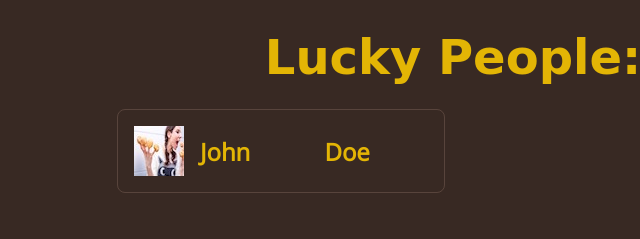
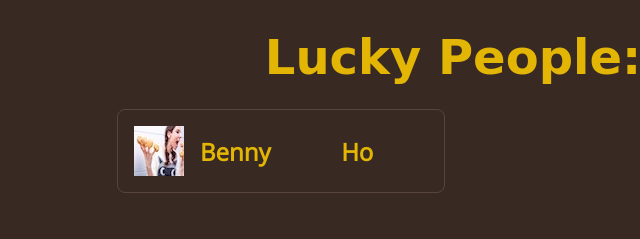
Before and after one commit to bennyho88/Coffee-shop-project, a plain HTML site: page index.html in a window 1280 px wide. Shown: the part 2084-2323 px from the top of the page, 187-827 px from the left. Drawn offline with nearby package versions, Linux system fonts and the light colour scheme; a web font is replaced by a local one.

Commit message:
Update index.html
changed name

```diff
--- a/index.html
+++ b/index.html
@@ -188,8 +188,8 @@
           <div class="drink-card__list">
             <div class="person">
               <img src="img/person-1.jpeg" alt="" class="person__thumbnail" />
-              <h4 class="person-name">john</h4>
-              <h4 class="person-last-name">doe</h4>
+              <h4 class="person-name">Benny</h4>
+              <h4 class="person-last-name">Ho</h4>
             </div>
           </div>
         </article>
```
